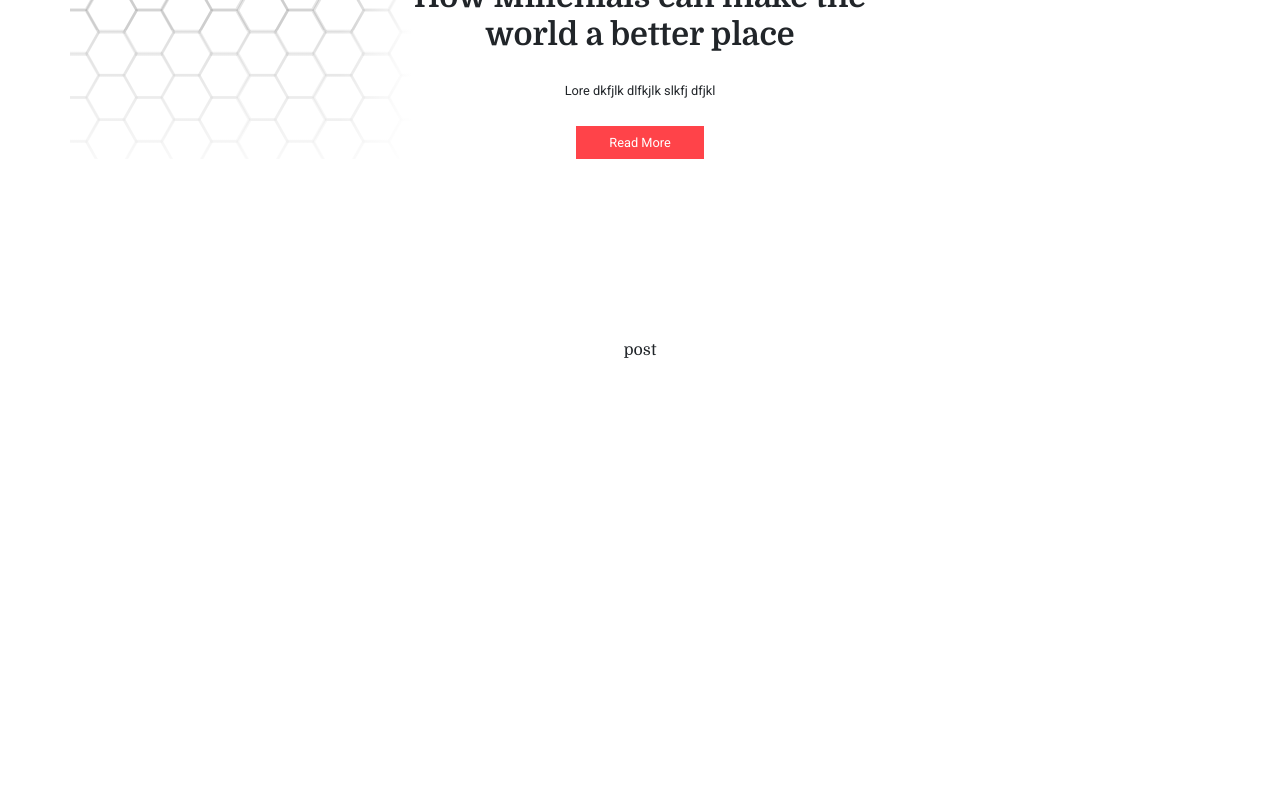
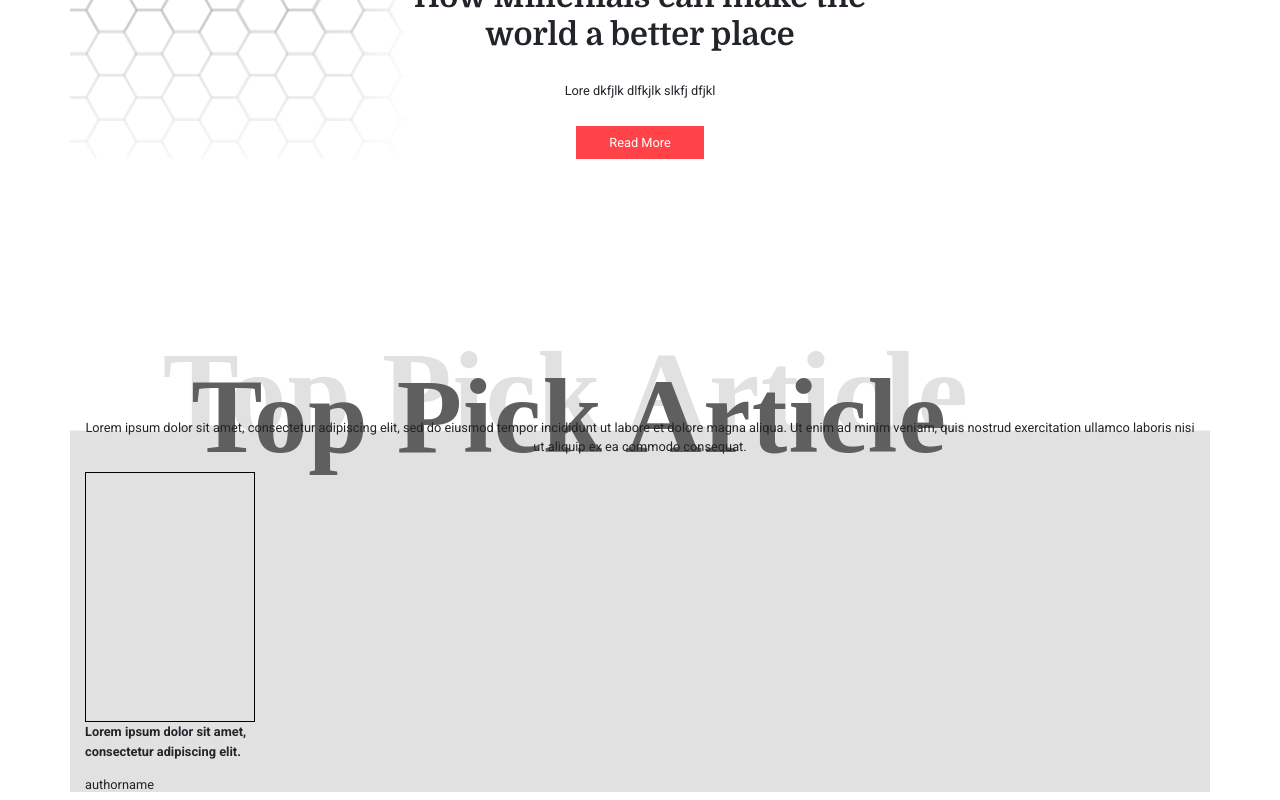
Before and after one commit to RGHuynh/news-app, a React (Create React App) app in the folder client/: page / in a window 1280 px wide. Shown: the part 253-1053 px from the top of the page. Before the commit the page ends 800 px from the top, so only its background shows below. Built offline with nearby package versions, Linux system fonts and the light colour scheme.

Commit message:
WIP style for topPick

```diff
--- a/client/src/components/header/index.jsx
+++ b/client/src/components/header/index.jsx
@@ -1,5 +1,5 @@
 import React from 'react';
-import Background from '../../pictures/background.svg'
+import Background from '../../pictures/background.svg';
 import './index.css';
 
 export default function Header() {
--- a/client/src/components/topPick/index.css
+++ b/client/src/components/topPick/index.css
@@ -0,0 +1,29 @@
+.toppick-container {
+    height: 100%;
+    background-size: cover;
+    padding-top: 5rem;
+}
+
+.body-parag, .article-descript, .article-arthur {
+    font-size: .8rem;
+    font-family: 'Roboto', sans-serif;
+}
+
+.article-image-wrapper {
+    border: 1px solid black;
+    height: 250px;
+}
+
+.article-descript-wrapper, .article-image-wrapper, .article-arthur-wrapper  {
+    width: 170px;
+}
+
+.article-descript {
+    text-align: left;
+    font-weight: bold;
+}
+
+.article-arthur {
+    text-align: left;
+
+}
--- a/client/src/components/topPick/index.jsx
+++ b/client/src/components/topPick/index.jsx
@@ -1,14 +1,26 @@
 import React from 'react';
 import './index.css';
+import TPBackground from '../../pictures/topPickArticleBackground.svg';
 
 export default function TopPick() {
     return(
-        <article>
-            <div>
-
-            </div>
-            <div>
-                post
+        <article className="toppick">
+            <div className="container toppick-container" style={{backgroundImage: `url(${TPBackground})`}}>
+                <div className="body-parag-wrapper">
+                    <p className="body-parag">
+                        Lorem ipsum dolor sit amet, consectetur adipiscing elit, sed do eiusmod tempor incididunt ut labore et dolore magna aliqua. Ut enim ad minim veniam, quis nostrud exercitation ullamco laboris nisi ut aliquip ex ea commodo consequat.
+                    </p>
+                </div>
+                <div className="article-container">
+                    <div className="article-image-wrapper">
+                    </div>
+                    <div className="article-descript-wrapper">
+                        <p className="article-descript">Lorem ipsum dolor sit amet, consectetur adipiscing elit.</p>
+                    </div>
+                    <div className="article-arthur-wrapper">
+                        <h6 className="article-arthur">authorname</h6>
+                    </div>
+                </div>
             </div>
         </article>
     );
```
